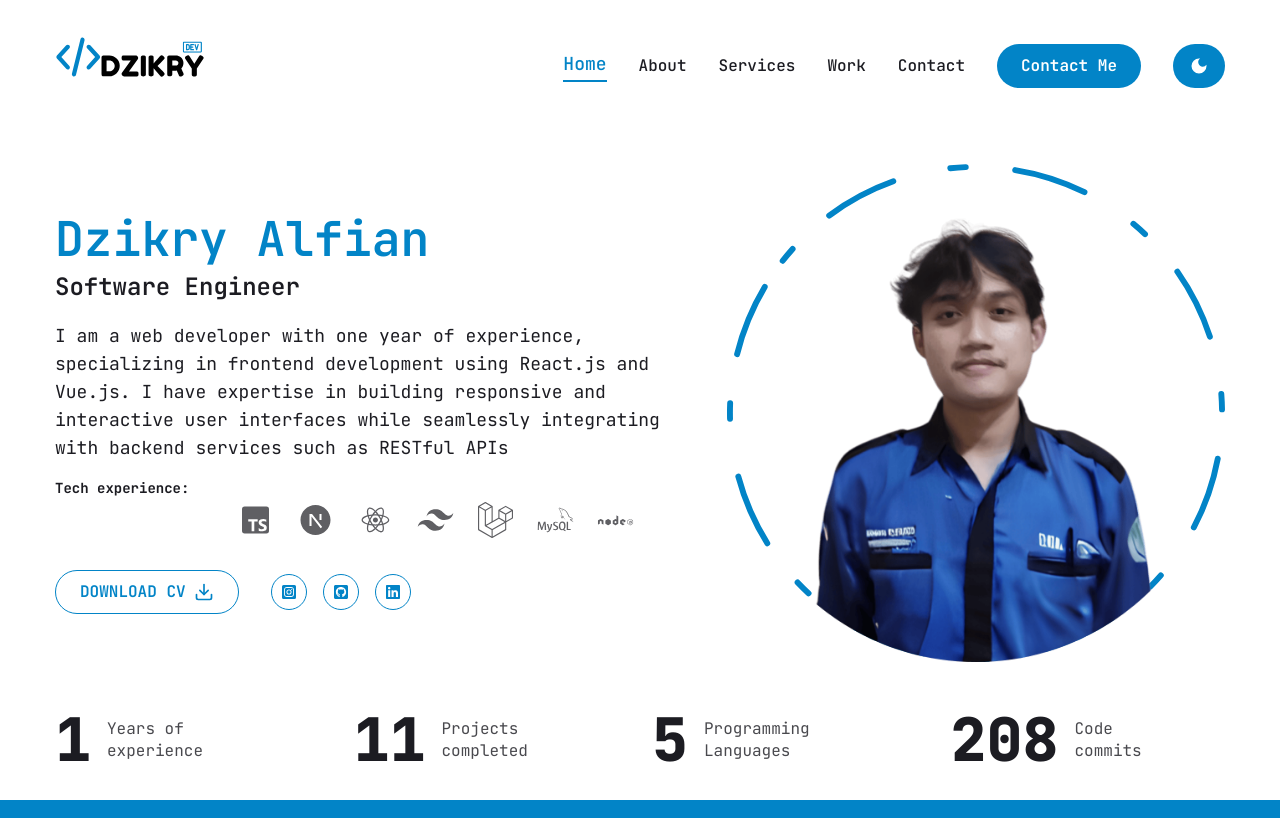
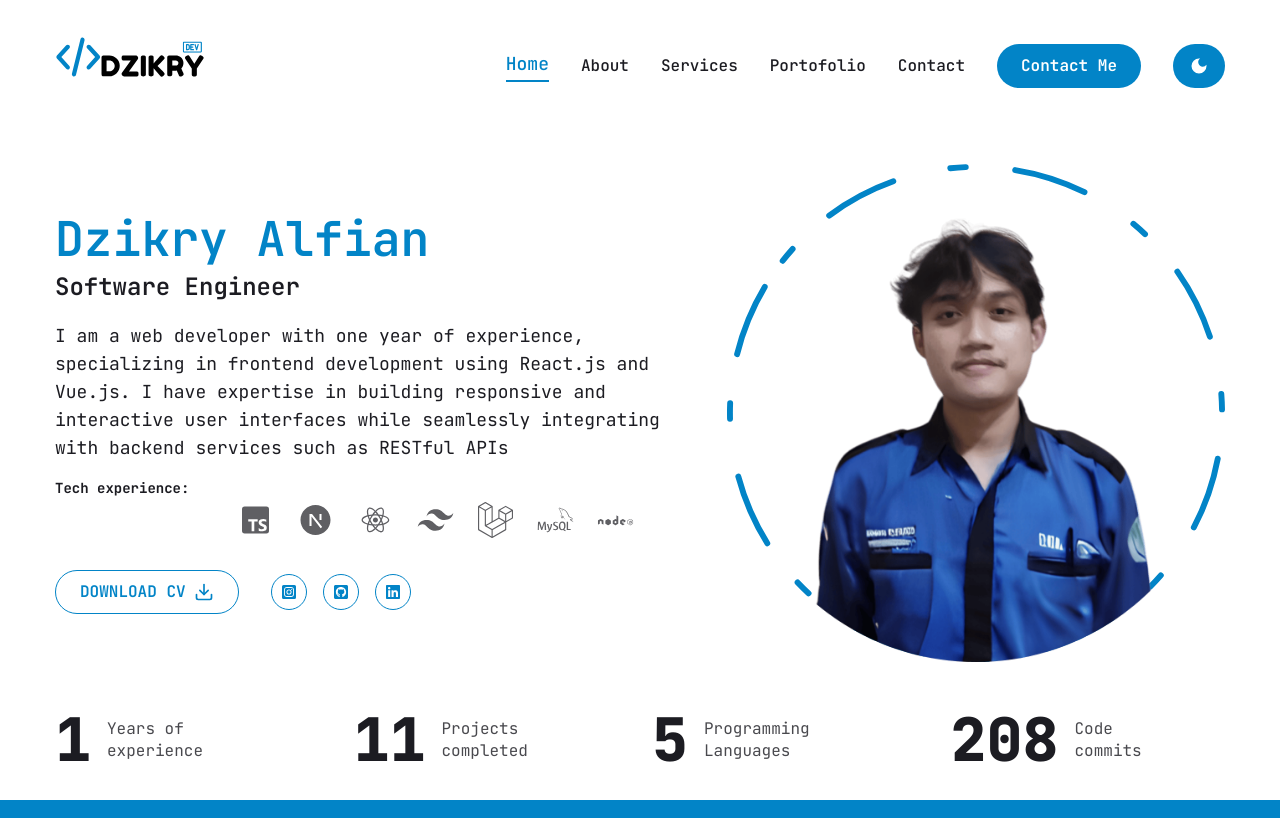
Before and after one commit to dzikryalfian14/personal-portofolio, a Next.js app: page / in a window 1280 px wide. Built offline with nearby package versions, Linux system fonts and the light colour scheme.

Commit message:
edit : editing navbar

```diff
--- a/components/MNavbar.tsx
+++ b/components/MNavbar.tsx
@@ -20,8 +20,8 @@ const links = [
     path: "/services",
   },
   {
-    name: "work",
-    path: "/work",
+    name: "portofolio",
+    path: "/portofolio",
   },
   {
     name: "contact",
--- a/components/Navbar.tsx
+++ b/components/Navbar.tsx
@@ -16,8 +16,8 @@ const links = [
     path: "/services",
   },
   {
-    name: "work",
-    path: "/work",
+    name: "portofolio",
+    path: "/portofolio",
   },
   {
     name: "contact",
```
